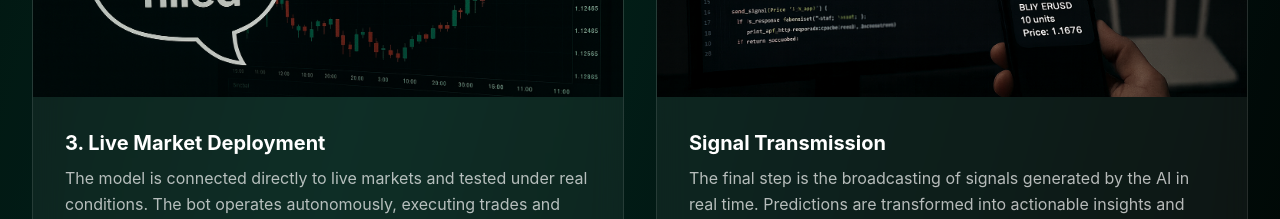
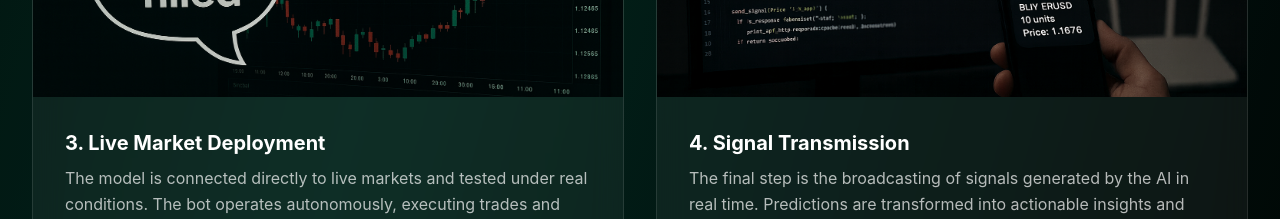
Before and after one commit to ag-algolab/ag-algolab.github.io, a React (Vite) app: page / in a window 1280 px wide. Shown: the part 3180-3399 px from the top of the page. Built offline with nearby package versions, Linux system fonts and the light colour scheme.

Commit message:
Update App.jsx

```diff
--- a/src/App.jsx
+++ b/src/App.jsx
@@ -324,7 +324,7 @@ function App() {
                 image: '/orderfilled.png',
               },
               {
-                title: 'Signal Transmission',
+                title: '4. Signal Transmission',
                 description: 'The final step is the broadcasting of signals generated by the AI in real time. Predictions are transformed into actionable insights and delivered seamlessly through Telegram, APIs, or other platforms.',
                 tech: ['Requests', 'Python-Telegram-Bot'],
                 image: '/broadcasting.png',
```
